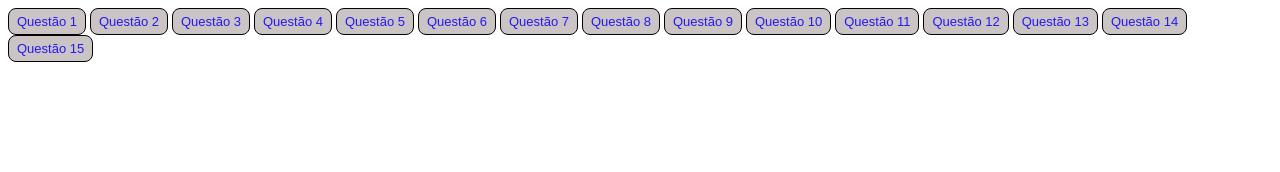
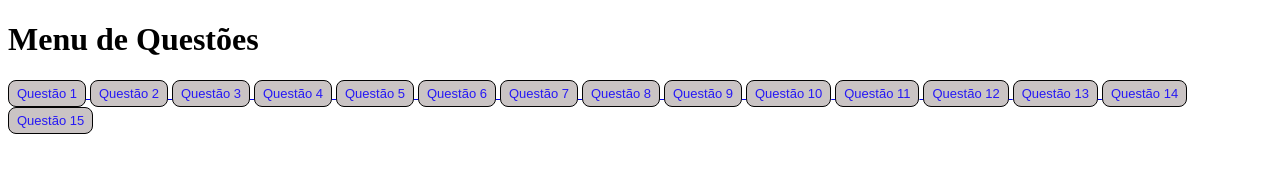
Before and after one commit to jcl-1/Atividade-de-animation, a plain HTML site: page Atividade de animation 2_3 nota/index.html in a window 1280 px wide. Drawn offline with Linux system fonts and the light colour scheme.

Commit message:
Update index.html

```diff
--- a/Atividade de animation 2_3 nota/index.html
+++ b/Atividade de animation 2_3 nota/index.html
@@ -8,20 +8,25 @@
 </head>
 <body>
                         <!--Botões-->
-    <button type="button" class="btq1">Questão 1</button>
-    <button type="button" class="btq2">Questão 2</button>
-    <button type="button" class="btq3">Questão 3</button>
-    <button type="button" class="btq4">Questão 4</button>
-    <button type="button" class="btq5">Questão 5</button>
-    <button type="button" class="btq6">Questão 6</button>
-    <button type="button" class="btq7">Questão 7</button>
-    <button type="button" class="btq8">Questão 8</button>
-    <button type="button" class="btq9">Questão 9</button>
-    <button type="button" class="btq10">Questão 10</button>
-    <button type="button" class="btq11">Questão 11</button>
-    <button type="button" class="btq12">Questão 12</button>
-    <button type="button" class="btq13">Questão 13</button>
-    <button type="button" class="btq14">Questão 14</button>
-    <button type="button" class="btq15">Questão 15</button>
+<div id="menu">
+    <h1>Menu de Questões</h1>
+</div>
+<div>
+    <a href="Questão 1/Questão 1.html"> <button type="button" class="btq1">Questão 1</button> </a>
+    <a href="Questão 2/Questão 2.html"> <button type="button" class="btq2">Questão 2</button> </a>
+    <a href="Questão 3/Questão 3.html"> <button type="button" class="btq3">Questão 3</button> </a>
+    <a href="Questão 4/Questão 4.html"> <button type="button" class="btq4">Questão 4</button> </a>
+    <a href="Questão 5/Questão 5.html"> <button type="button" class="btq5">Questão 5</button> </a>
+    <a href="Questão 6/Questão 6.html"> <button type="button" class="btq6">Questão 6</button> </a>
+    <a href="Questão 7/Questão 7.html"> <button type="button" class="btq7">Questão 7</button> </a>
+    <a href="Questão 8/Questão 8.html"> <button type="button" class="btq8">Questão 8</button> </a>
+    <a href="Questão 9/Questão 9.html"> <button type="button" class="btq9">Questão 9</button> </a>
+    <a href="Questão 10/Questão 10.html"> <button type="button" class="btq10">Questão 10</button> </a>
+    <a href="Questão 11/Questão 11.html"> <button type="button" class="btq11">Questão 11</button> </a>
+    <a href="Questão 12/Questão 12.html"> <button type="button" class="btq12">Questão 12</button> </a>
+    <a href="Questão 13/Questão 13.html"> <button type="button" class="btq13">Questão 13</button> </a>
+    <a href="Questão 14/Questão 14.html"> <button type="button" class="btq14">Questão 14</button> </a>
+    <a href="Questão 15/Questão 15.html"> <button type="button" class="btq15">Questão 15</button> </a>
+</div>
 </body>
 </html>
```
